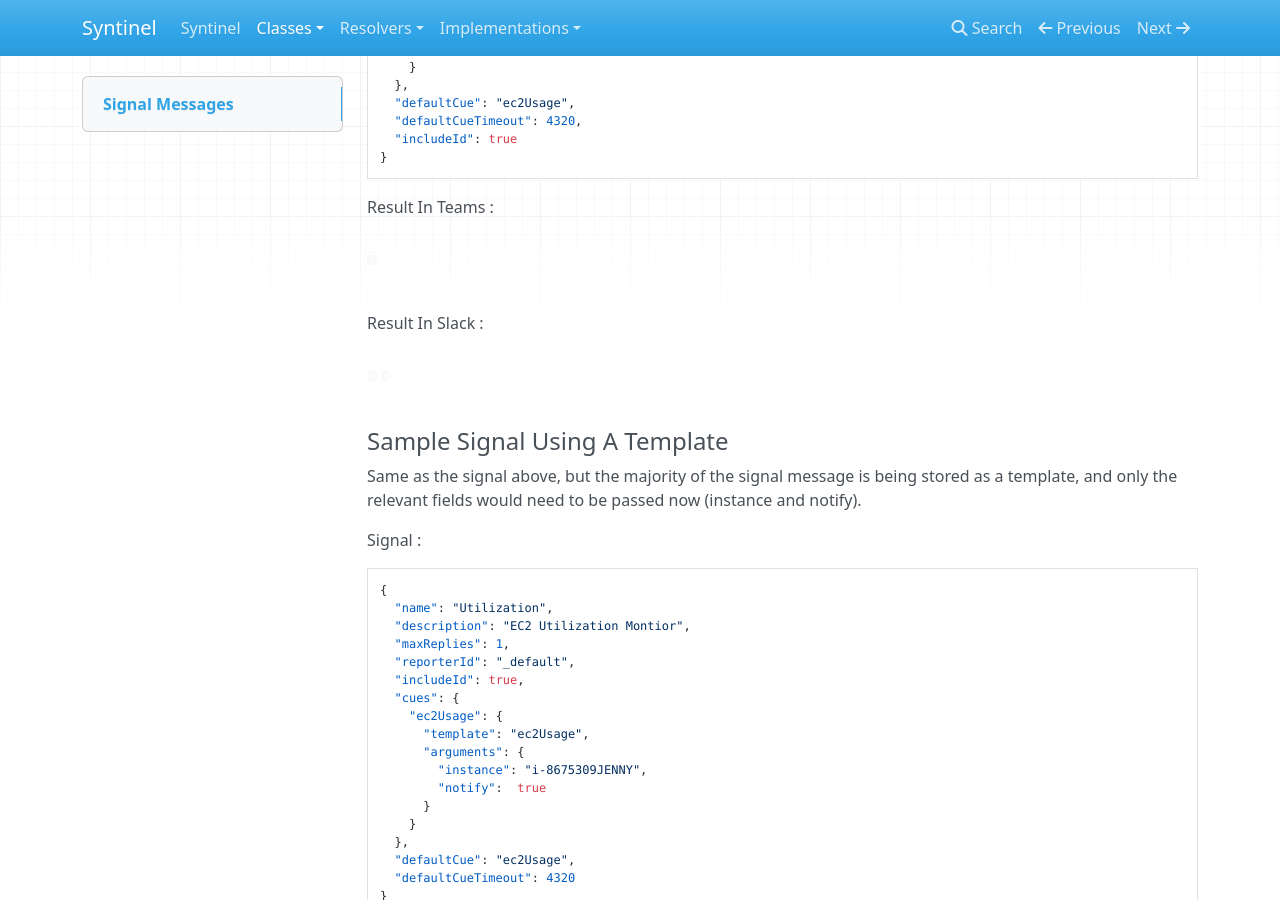
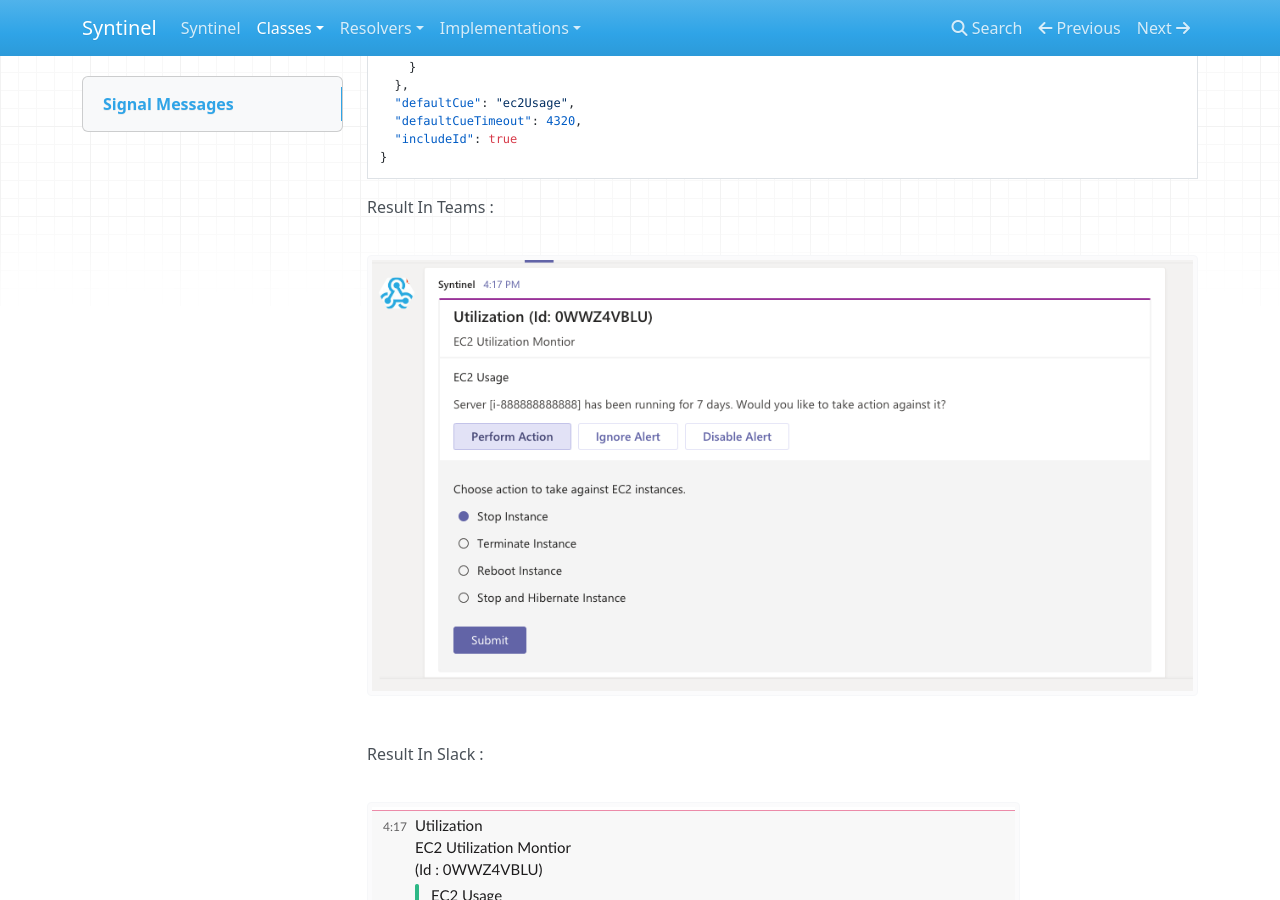
Before and after one commit to SynapseProject/syntinel.docs, an MkDocs documentation site: the page built from docs/classes/requests/signal-request.md, in a window 1280 px wide and 900 px high, scrolled down 6053 px. Built offline with MkDocs 1.6.1, drawn with Linux system fonts in a browser that asks for light colours; nearby versions of some CDN libraries; old or Windows-style settings are respelled for this version of MkDocs.

Commit message:
Fixed broken links

```diff
--- a/docs/classes/requests/signal-request.md
+++ b/docs/classes/requests/signal-request.md
@@ -221,12 +221,12 @@ Obviously, the logic for actually interacting with the ec2 instance would be in
 
 Result In Teams :
 
-![](../resources/signals/signal-teams.png)
+![](../../resources/signals/signal-teams.png)
 
 Result In Slack :
 
-![](../resources/signals/signal-slack-1.png)
-![](../resources/signals/signal-slack-2.png)
+![](../../resources/signals/signal-slack-1.png)
+![](../../resources/signals/signal-slack-2.png)
 
 #### **Sample Signal Using A Template**
 
@@ -319,11 +319,11 @@ Template Record:
 
 Result In Teams :
 
-![](../resources/signals/signal-template-teams.png)
+![](../../resources/signals/signal-template-teams.png)
 
 Result In Slack :
 
-![](../resources/signals/signal-template-slack.png)
+![](../../resources/signals/signal-template-slack.png)
 
 #### **Simple Alert**
 
@@ -349,8 +349,8 @@ Sends a simple notification to the channels, displaying a main message and 2 "su
 
 Result In Teams :
 
-![](../resources/signals/simple-alert-teams.png)
+![](../../resources/signals/simple-alert-teams.png)
 
 Result In Slack :
 
-![](../resources/signals/simple-alert-slack.png)
+![](../../resources/signals/simple-alert-slack.png)
```
Also changed, not shown: docs/resolvers/aws-lambda.md (+2 -2 lines), docs/resolvers/echo.md (+1 -1 lines), docs/resolvers/overview.md (+3 -3 lines).
